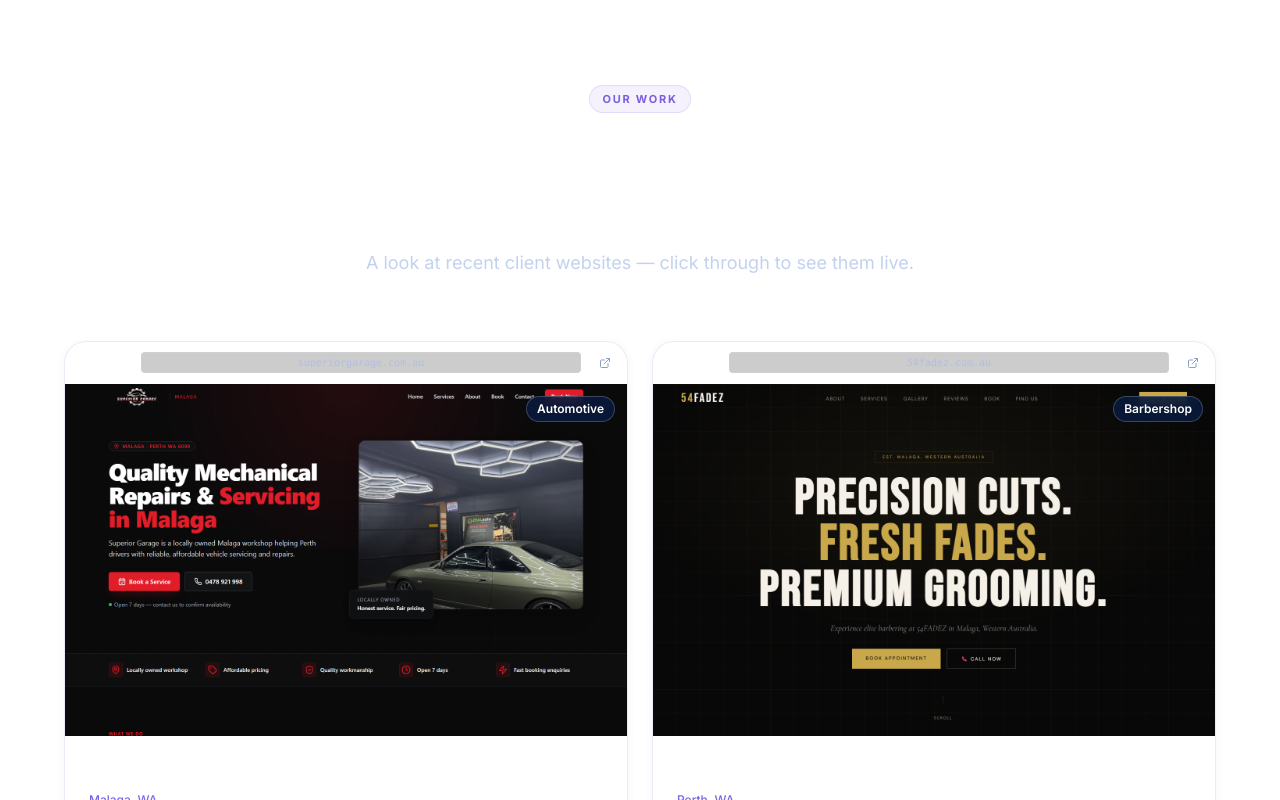
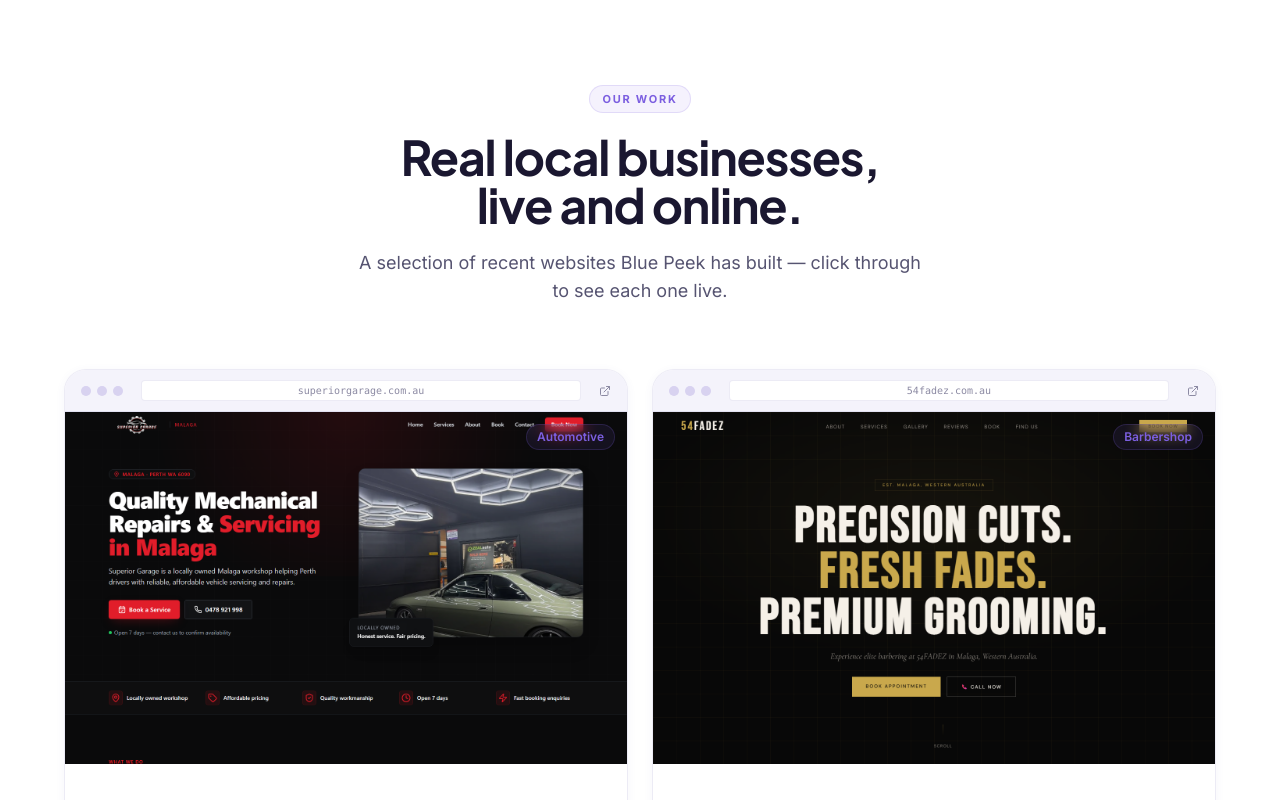
Before and after one commit to zachcolvillez-stack/bluepeek-website, a Next.js app: page / in a window 1280 px wide. Shown: the part 3180-3980 px from the top of the page. Built offline with nearby package versions, Linux system fonts and the light colour scheme.

Commit message:
auto-save: Portfolio.jsx

```diff
--- a/components/Portfolio.jsx
+++ b/components/Portfolio.jsx
@@ -53,11 +53,11 @@ export default function Portfolio() {
         <motion.div initial={{ opacity: 0, y: 20 }} whileInView={{ opacity: 1, y: 0 }}
           viewport={{ once: true }} transition={{ duration: 0.6 }} className="text-center mb-16">
           <span className="eyebrow">Our Work</span>
-          <h2 className="text-3xl md:text-5xl font-bold tracking-tight mt-5 mb-5" style={{ color: '#ffffff' }}>
-            Real Perth businesses,<br />live and online.
+          <h2 className="text-3xl md:text-5xl font-bold tracking-tight mt-5 mb-5" style={{ color: '#1a1730' }}>
+            Real local businesses,<br />live and online.
           </h2>
-          <p className="text-base md:text-lg max-w-xl mx-auto" style={{ color: '#c2d2ee' }}>
-            A look at recent client websites — click through to see them live.
+          <p className="text-base md:text-lg max-w-xl mx-auto" style={{ color: '#565471' }}>
+            A selection of recent websites Blue Peek has built — click through to see each one live.
           </p>
         </motion.div>
 
@@ -70,22 +70,22 @@ export default function Portfolio() {
             >
               {/* Screenshot → opens live site */}
               <a href={p.url} target="_blank" rel="noopener noreferrer" className="block">
-                <div className="flex items-center gap-1.5 px-4 py-2.5" style={{ background: 'rgba(255,255,255,0.06)', borderBottom: '1px solid rgba(255,255,255,0.10)' }}>
-                  <div className="w-2.5 h-2.5 rounded-full" style={{ background: 'rgba(255,255,255,0.25)' }} />
-                  <div className="w-2.5 h-2.5 rounded-full" style={{ background: 'rgba(255,255,255,0.25)' }} />
-                  <div className="w-2.5 h-2.5 rounded-full" style={{ background: 'rgba(255,255,255,0.25)' }} />
+                <div className="flex items-center gap-1.5 px-4 py-2.5" style={{ background: '#f4f3fb', borderBottom: '1px solid rgba(99,91,168,0.12)' }}>
+                  <div className="w-2.5 h-2.5 rounded-full" style={{ background: '#d8d2f0' }} />
+                  <div className="w-2.5 h-2.5 rounded-full" style={{ background: '#d8d2f0' }} />
+                  <div className="w-2.5 h-2.5 rounded-full" style={{ background: '#d8d2f0' }} />
                   <div className="flex-1 mx-3 px-3 py-0.5 text-[10px] rounded text-center font-mono truncate"
-                    style={{ background: 'rgba(0,0,0,0.2)', color: '#aebfe6', border: '1px solid rgba(255,255,255,0.08)' }}>
+                    style={{ background: '#ffffff', color: '#8c8aa3', border: '1px solid rgba(99,91,168,0.12)' }}>
                     {p.domain}
                   </div>
-                  <ExternalLink size={12} style={{ color: '#8ba0c6' }} />
+                  <ExternalLink size={12} style={{ color: '#8c8aa3' }} />
                 </div>
-                <div className="relative aspect-[16/10] overflow-hidden" style={{ background: '#0e2a5e' }}>
+                <div className="relative aspect-[16/10] overflow-hidden" style={{ background: '#f4f3fb' }}>
                   <img src={p.image} alt={`${p.title} — ${p.industry} website in ${p.location} built by Bluepeek`}
                     className="w-full h-full object-cover object-top group-hover:scale-105 transition-transform duration-700"
                     onError={(e) => { e.currentTarget.style.display = 'none' }} />
                   <span className="absolute top-3 right-3 text-xs font-semibold px-2.5 py-1 rounded-full"
-                    style={{ background: 'rgba(8,27,62,0.85)', color: '#ffffff', border: '1px solid rgba(255,255,255,0.2)', backdropFilter: 'blur(8px)' }}>
+                    style={{ background: 'rgba(124,95,224,0.10)', color: '#7c5fe0', border: '1px solid rgba(124,95,224,0.20)', backdropFilter: 'blur(8px)' }}>
                     {p.industry}
                   </span>
                 </div>
```
